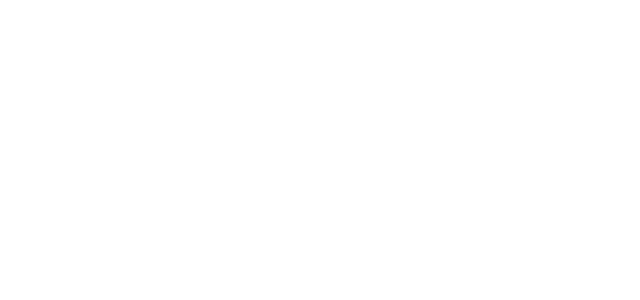
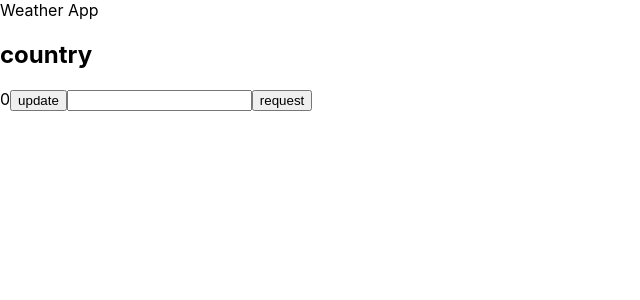
Before and after one commit to michael-lugashi/weather-app, a React (Create React App) app: page / in a window 1280 px wide. Shown: the top 300 px of the page, without its empty margins (0-640 px from the left). Built offline with nearby package versions, Linux system fonts and the light colour scheme.

Commit message:
async request

```diff
--- a/package.json
+++ b/package.json
@@ -3,12 +3,16 @@
   "version": "0.1.0",
   "private": true,
   "dependencies": {
+    "@reduxjs/toolkit": "^1.7.1",
     "@testing-library/jest-dom": "^5.16.1",
     "@testing-library/react": "^12.1.2",
     "@testing-library/user-event": "^13.5.0",
+    "axios": "^0.24.0",
     "react": "^17.0.2",
     "react-dom": "^17.0.2",
+    "react-redux": "^7.2.6",
     "react-scripts": "5.0.0",
+    "redux-thunk": "^2.4.1",
     "web-vitals": "^2.1.2"
   },
   "scripts": {
--- a/src/App.js
+++ b/src/App.js
@@ -1,9 +1,11 @@
+import CurrentTemp from './core/current-temp';
 import './styles/App.css';
 
 function App() {
  return (
   <div className="App">
-   <header className="App-header"></header>
+   <header className="App-header">Weather App</header>
+   <CurrentTemp />
   </div>
  );
 }
--- /dev/null
+++ b/src/app/action-types.js
@@ -0,0 +1 @@
+export const UPDATE_CURRENT_WEATHER = 'UPDATE_CURRENT_WEATHER'
--- /dev/null
+++ b/src/app/actions.js
@@ -0,0 +1,27 @@
+import * as types from './action-types';
+import axios from 'axios';
+
+// export const updateWeather = (payload) => {
+//  return {
+//   type: types.UPDATE_CURRENT_WEATHER,
+//   payload,
+//  };
+// };
+
+export const updateWeather = (payload) => {
+ return async (dispatch) => {
+  try {
+   const response = await axios.get(
+    `https://api.openweathermap.org/data/2.5/weather?q=${payload}&appid=6a8aa54584cb15d07b2b93f5d0945e96`
+   );
+   const { main } = response.data;
+   console.log(response.data);
+   dispatch({
+    type: types.UPDATE_CURRENT_WEATHER,
+    payload: { temp: main.temp },
+   });
+  } catch (error) {
+   console.log(error.response.data);
+  }
+ };
+};
--- /dev/null
+++ b/src/app/store.js
@@ -0,0 +1,11 @@
+import weatherReducer from "./weatherReducer";
+import { applyMiddleware, createStore } from "@reduxjs/toolkit";
+import thunk from "redux-thunk";
+
+const myLogger = (store) => next => action=>{
+    console.log("Logged Action: ", action)
+    next(action)
+}
+
+
+export const store = createStore(weatherReducer,applyMiddleware(myLogger, thunk))
--- /dev/null
+++ b/src/app/weatherReducer.js
@@ -0,0 +1,20 @@
+import { UPDATE_CURRENT_WEATHER } from './action-types';
+
+const intialWeather = {
+ temp: 0,
+ country: 'country',
+};
+
+const weatherReducer = (state = intialWeather, action) => {
+ console.log('Got to reducer!');
+ const { type, payload } = action;
+ switch (type) {
+  case UPDATE_CURRENT_WEATHER:
+   state.temp = payload.temp
+   return { ...state };
+  default:
+   return state;
+ }
+};
+
+export default weatherReducer;
--- /dev/null
+++ b/src/core/current-temp.js
@@ -0,0 +1,54 @@
+// import axios from 'axios';
+import React, { useState } from 'react';
+import { useDispatch, useSelector } from 'react-redux';
+import { updateWeather } from '../app/actions';
+
+function CurrentTemp(props) {
+ const dispatch = useDispatch();
+ const temp = useSelector((state) => state.temp);
+ const country = useSelector((state) => state.country);
+ const [typedCountry, setTypedCountry] = useState('');
+
+ return (
+  <div>
+   <h2>{country}</h2>
+   {temp}
+   <button
+    onClick={() => {
+     dispatch(updateWeather());
+    }}
+   >
+    update
+   </button>
+   <input
+    onChange={(e) => {
+     setTypedCountry(e.target.value);
+    }}
+   />
+   <button
+    // onClick={async () => {
+    //  try {
+    //   console.log(typedCountry);
+    //   const response = (
+    //    await axios.get(
+    //     `https://api.openweathermap.org/data/2.5/weather?q=${typedCountry}&appid=6a8aa54584cb15d07b2b93f5d0945e96`
+    //    )
+    //   ).data;
+    //   const { main } = response;
+    //   console.log(main.temp);
+    //   dispatch(updateWeather({ temp: main.temp }));
+    //  } catch (error) {
+    //   console.log(error.response.data);
+    //  }
+    // }}
+    onClick={() => {
+         dispatch(updateWeather(typedCountry));
+       }}
+   >
+    request
+   </button>
+  </div>
+ );
+}
+
+export default CurrentTemp;
--- a/src/index.js
+++ b/src/index.js
@@ -2,10 +2,15 @@
 import ReactDOM from 'react-dom';
 import './styles/index.css';
 import App from './App';
+import { Provider } from 'react-redux';
+import { store } from './app/store';
+
 
 ReactDOM.render(
-  <React.StrictMode>
-    <App />
-  </React.StrictMode>,
-  document.getElementById('root')
+ <React.StrictMode>
+  <Provider store={store}>
+   <App />
+  </Provider>
+ </React.StrictMode>,
+ document.getElementById('root')
 );
```
Also changed, not shown: 1 other file (tests, documents, lock files or other folders).
